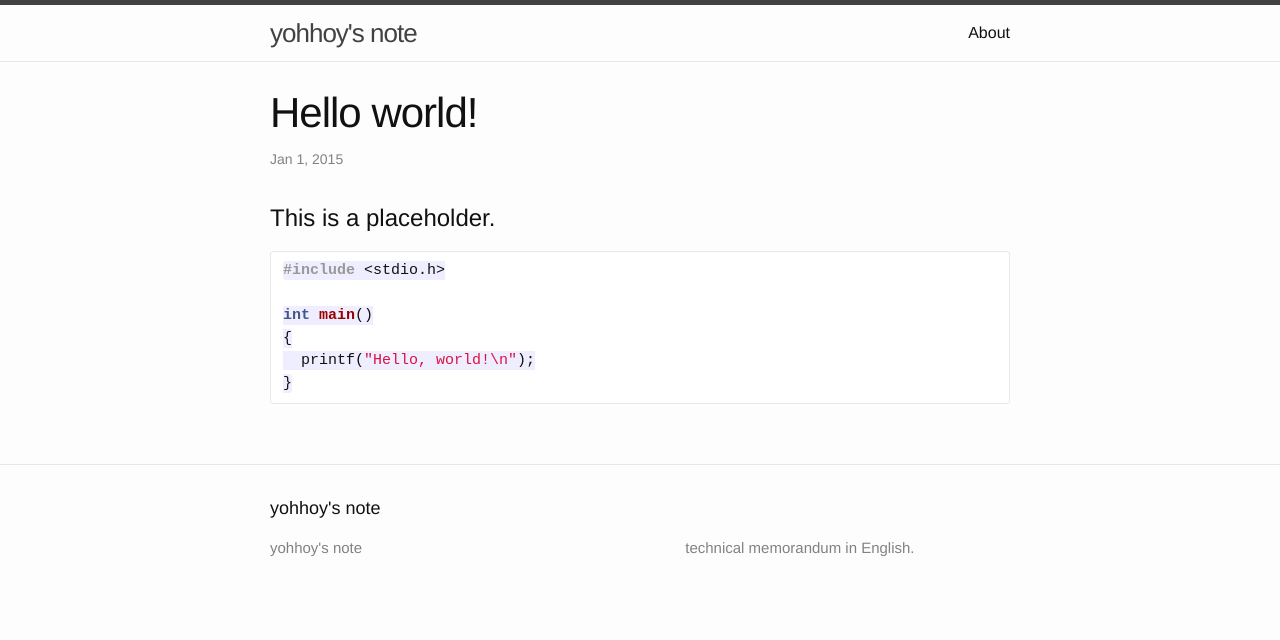
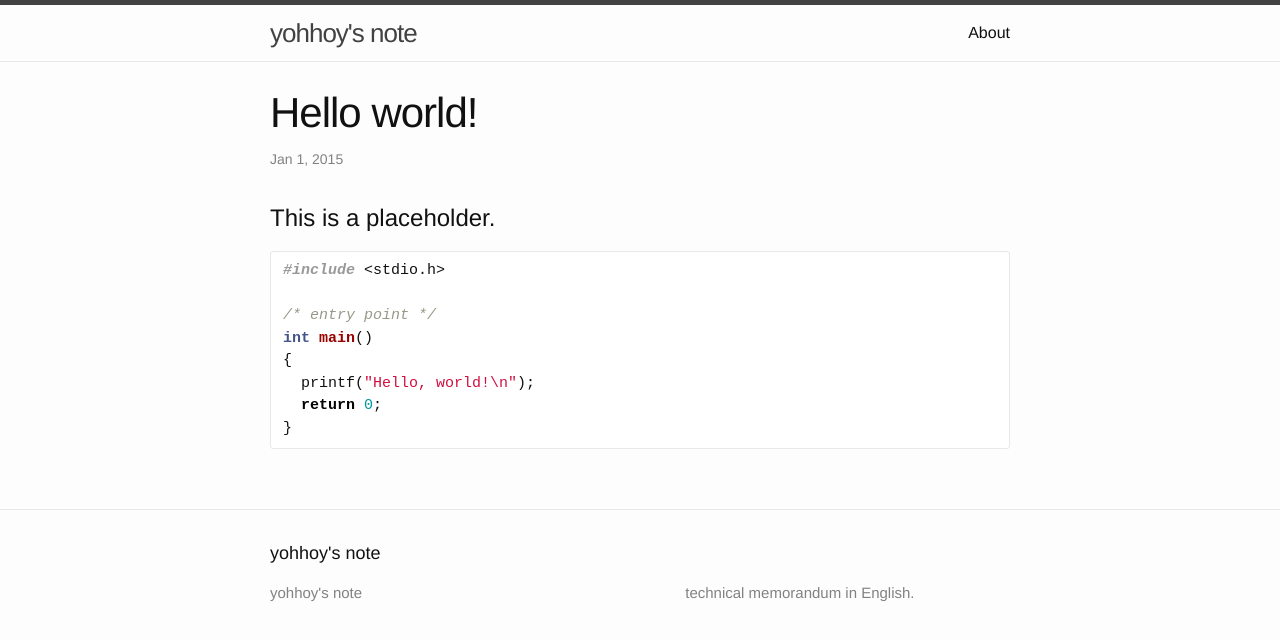
Before and after one commit to yohhoy/yohhoy.github.io, a Jekyll site: the page built from _posts/2015-01-01-hello-world.md, in a window 1280 px wide. Shown: the top 640 px of the page. Built offline with Jekyll 4.4.1, drawn with Linux system fonts in a browser that asks for light colours; Markdown is read by kramdown in place of the engine named in the settings.

Commit message:
change syntax-highlight css (GitHub flavor)

````diff
--- a/_posts/2015-01-01-hello-world.md
+++ b/_posts/2015-01-01-hello-world.md
@@ -7,8 +7,10 @@ title: Hello world!
 ```c
 #include <stdio.h>
 
+/* entry point */
 int main()
 {
   printf("Hello, world!\n");
+  return 0;
 }
 ```
--- a/_sass/_base.scss
+++ b/_sass/_base.scss
@@ -130,7 +130,7 @@ code {
     font-size: 15px;
     border: 1px solid $grey-color-light;
     border-radius: 3px;
-    background-color: #eef;
+    background-color: #fff;
 }
 
 code {
--- a/_sass/_syntax-highlighting.scss
+++ b/_sass/_syntax-highlighting.scss
@@ -1,67 +1,64 @@
-/**
- * Syntax highlighting styles
- */
+// https://github.com/richleland/pygments-css/blob/master/github.css
 .highlight {
-    background: #fff;
-    @extend %vertical-rhythm;
-
-    .c     { color: #998; font-style: italic } // Comment
-    .err   { color: #a61717; background-color: #e3d2d2 } // Error
-    .k     { font-weight: bold } // Keyword
-    .o     { font-weight: bold } // Operator
-    .cm    { color: #998; font-style: italic } // Comment.Multiline
-    .cp    { color: #999; font-weight: bold } // Comment.Preproc
-    .c1    { color: #998; font-style: italic } // Comment.Single
-    .cs    { color: #999; font-weight: bold; font-style: italic } // Comment.Special
-    .gd    { color: #000; background-color: #fdd } // Generic.Deleted
-    .gd .x { color: #000; background-color: #faa } // Generic.Deleted.Specific
-    .ge    { font-style: italic } // Generic.Emph
-    .gr    { color: #a00 } // Generic.Error
-    .gh    { color: #999 } // Generic.Heading
-    .gi    { color: #000; background-color: #dfd } // Generic.Inserted
-    .gi .x { color: #000; background-color: #afa } // Generic.Inserted.Specific
-    .go    { color: #888 } // Generic.Output
-    .gp    { color: #555 } // Generic.Prompt
-    .gs    { font-weight: bold } // Generic.Strong
-    .gu    { color: #aaa } // Generic.Subheading
-    .gt    { color: #a00 } // Generic.Traceback
-    .kc    { font-weight: bold } // Keyword.Constant
-    .kd    { font-weight: bold } // Keyword.Declaration
-    .kp    { font-weight: bold } // Keyword.Pseudo
-    .kr    { font-weight: bold } // Keyword.Reserved
-    .kt    { color: #458; font-weight: bold } // Keyword.Type
-    .m     { color: #099 } // Literal.Number
-    .s     { color: #d14 } // Literal.String
-    .na    { color: #008080 } // Name.Attribute
-    .nb    { color: #0086B3 } // Name.Builtin
-    .nc    { color: #458; font-weight: bold } // Name.Class
-    .no    { color: #008080 } // Name.Constant
-    .ni    { color: #800080 } // Name.Entity
-    .ne    { color: #900; font-weight: bold } // Name.Exception
-    .nf    { color: #900; font-weight: bold } // Name.Function
-    .nn    { color: #555 } // Name.Namespace
-    .nt    { color: #000080 } // Name.Tag
-    .nv    { color: #008080 } // Name.Variable
-    .ow    { font-weight: bold } // Operator.Word
-    .w     { color: #bbb } // Text.Whitespace
-    .mf    { color: #099 } // Literal.Number.Float
-    .mh    { color: #099 } // Literal.Number.Hex
-    .mi    { color: #099 } // Literal.Number.Integer
-    .mo    { color: #099 } // Literal.Number.Oct
-    .sb    { color: #d14 } // Literal.String.Backtick
-    .sc    { color: #d14 } // Literal.String.Char
-    .sd    { color: #d14 } // Literal.String.Doc
-    .s2    { color: #d14 } // Literal.String.Double
-    .se    { color: #d14 } // Literal.String.Escape
-    .sh    { color: #d14 } // Literal.String.Heredoc
-    .si    { color: #d14 } // Literal.String.Interpol
-    .sx    { color: #d14 } // Literal.String.Other
-    .sr    { color: #009926 } // Literal.String.Regex
-    .s1    { color: #d14 } // Literal.String.Single
-    .ss    { color: #990073 } // Literal.String.Symbol
-    .bp    { color: #999 } // Name.Builtin.Pseudo
-    .vc    { color: #008080 } // Name.Variable.Class
-    .vg    { color: #008080 } // Name.Variable.Global
-    .vi    { color: #008080 } // Name.Variable.Instance
-    .il    { color: #099 } // Literal.Number.Integer.Long
+.hll { background-color: #ffffcc }
+.c { color: #999988; font-style: italic } /* Comment */
+.err { color: #a61717; background-color: #e3d2d2 } /* Error */
+.k { color: #000000; font-weight: bold } /* Keyword */
+.o { color: #000000; font-weight: bold } /* Operator */
+.cm { color: #999988; font-style: italic } /* Comment.Multiline */
+.cp { color: #999999; font-weight: bold; font-style: italic } /* Comment.Preproc */
+.c1 { color: #999988; font-style: italic } /* Comment.Single */
+.cs { color: #999999; font-weight: bold; font-style: italic } /* Comment.Special */
+.gd { color: #000000; background-color: #ffdddd } /* Generic.Deleted */
+.ge { color: #000000; font-style: italic } /* Generic.Emph */
+.gr { color: #aa0000 } /* Generic.Error */
+.gh { color: #999999 } /* Generic.Heading */
+.gi { color: #000000; background-color: #ddffdd } /* Generic.Inserted */
+.go { color: #888888 } /* Generic.Output */
+.gp { color: #555555 } /* Generic.Prompt */
+.gs { font-weight: bold } /* Generic.Strong */
+.gu { color: #aaaaaa } /* Generic.Subheading */
+.gt { color: #aa0000 } /* Generic.Traceback */
+.kc { color: #000000; font-weight: bold } /* Keyword.Constant */
+.kd { color: #000000; font-weight: bold } /* Keyword.Declaration */
+.kn { color: #000000; font-weight: bold } /* Keyword.Namespace */
+.kp { color: #000000; font-weight: bold } /* Keyword.Pseudo */
+.kr { color: #000000; font-weight: bold } /* Keyword.Reserved */
+.kt { color: #445588; font-weight: bold } /* Keyword.Type */
+.m { color: #009999 } /* Literal.Number */
+.s { color: #d01040 } /* Literal.String */
+.na { color: #008080 } /* Name.Attribute */
+.nb { color: #0086B3 } /* Name.Builtin */
+.nc { color: #445588; font-weight: bold } /* Name.Class */
+.no { color: #008080 } /* Name.Constant */
+.nd { color: #3c5d5d; font-weight: bold } /* Name.Decorator */
+.ni { color: #800080 } /* Name.Entity */
+.ne { color: #990000; font-weight: bold } /* Name.Exception */
+.nf { color: #990000; font-weight: bold } /* Name.Function */
+.nl { color: #990000; font-weight: bold } /* Name.Label */
+.nn { color: #555555 } /* Name.Namespace */
+.nt { color: #000080 } /* Name.Tag */
+.nv { color: #008080 } /* Name.Variable */
+.ow { color: #000000; font-weight: bold } /* Operator.Word */
+.w { color: #bbbbbb } /* Text.Whitespace */
+.mf { color: #009999 } /* Literal.Number.Float */
+.mh { color: #009999 } /* Literal.Number.Hex */
+.mi { color: #009999 } /* Literal.Number.Integer */
+.mo { color: #009999 } /* Literal.Number.Oct */
+.sb { color: #d01040 } /* Literal.String.Backtick */
+.sc { color: #d01040 } /* Literal.String.Char */
+.sd { color: #d01040 } /* Literal.String.Doc */
+.s2 { color: #d01040 } /* Literal.String.Double */
+.se { color: #d01040 } /* Literal.String.Escape */
+.sh { color: #d01040 } /* Literal.String.Heredoc */
+.si { color: #d01040 } /* Literal.String.Interpol */
+.sx { color: #d01040 } /* Literal.String.Other */
+.sr { color: #009926 } /* Literal.String.Regex */
+.s1 { color: #d01040 } /* Literal.String.Single */
+.ss { color: #990073 } /* Literal.String.Symbol */
+.bp { color: #999999 } /* Name.Builtin.Pseudo */
+.vc { color: #008080 } /* Name.Variable.Class */
+.vg { color: #008080 } /* Name.Variable.Global */
+.vi { color: #008080 } /* Name.Variable.Instance */
+.il { color: #009999 } /* Literal.Number.Integer.Long */
 }
````
Also changed, not shown: 1 other file.
